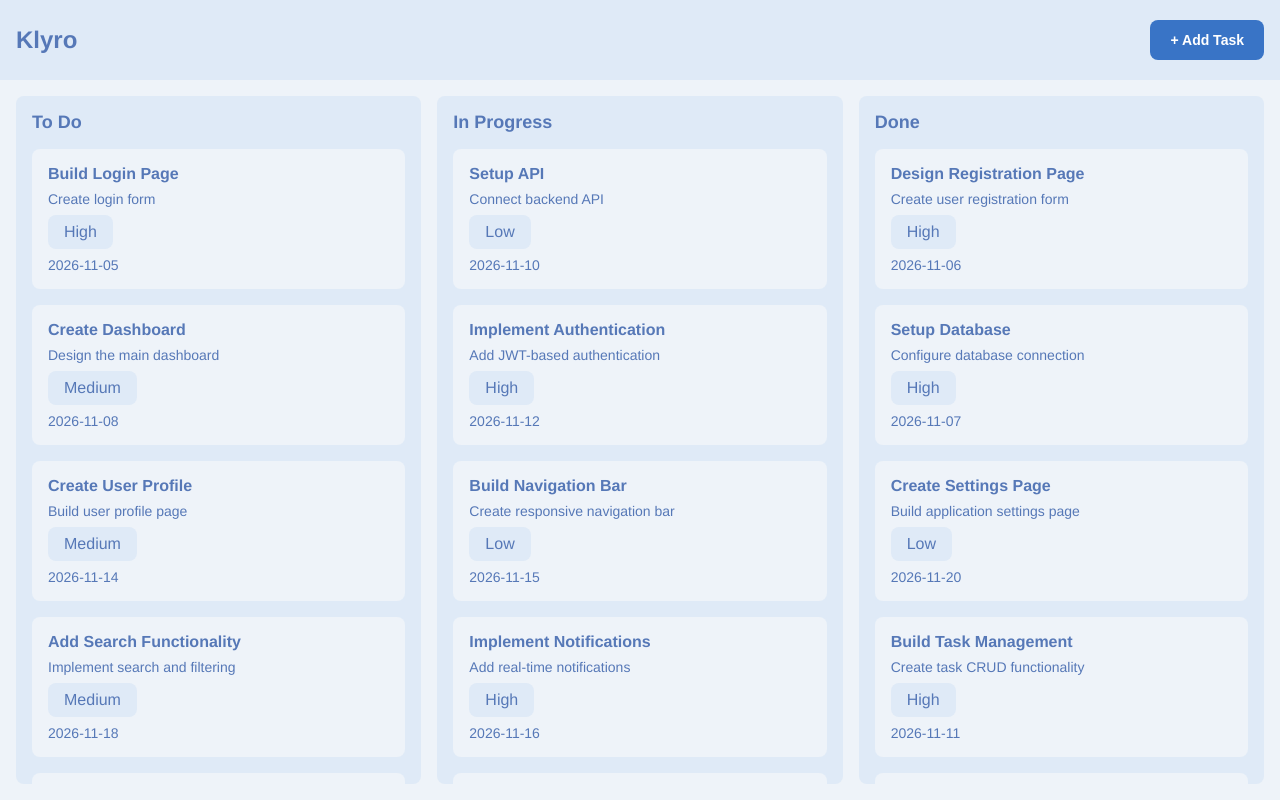
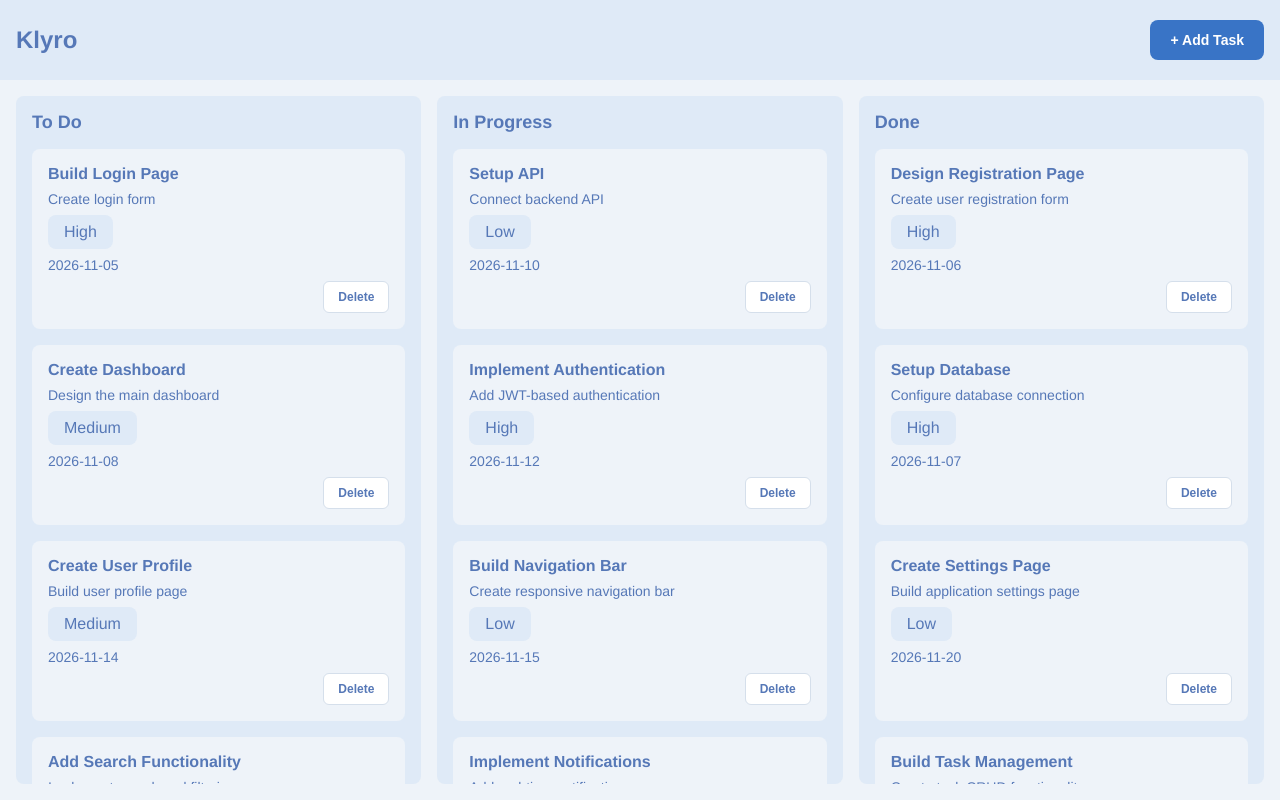
Before and after one commit to novix-vertex/SCS3-Klyro, a React (Vite) app: page / in a window 1280 px wide. Built offline with nearby package versions, Linux system fonts and the light colour scheme.

Commit message:
- delete task feature added

```diff
--- a/src/App.jsx
+++ b/src/App.jsx
@@ -6,7 +6,7 @@ import useModal from "./hooks/useModel";
 
 const App = () => {
   const { isModalOpen, openModal, closeModal } = useModal();
-  const { tasks, addTask } = useTasks();
+  const { tasks, addTask, deleteTask } = useTasks();
 
   const handleAddTask = (formData) => {
     addTask(formData);
@@ -16,7 +16,10 @@ const App = () => {
   return (
     <div>
       <Header onAddTask={openModal} />
-      <Board tasks={tasks} />
+      <Board
+        tasks={tasks}
+        onDeleteTask={deleteTask}
+      />
       <TaskModal
         isModalOpen={isModalOpen}
         onModalClose={closeModal}
--- a/src/components/Board.jsx
+++ b/src/components/Board.jsx
@@ -1,6 +1,6 @@
 import TaskCard from "./TaskCard"
 
-const Board = ({ tasks }) => {
+const Board = ({ tasks, onDeleteTask }) => {
     return (
         <main>
             <div className="board">
@@ -9,7 +9,7 @@ const Board = ({ tasks }) => {
                     {
                         tasks
                             .filter((task) => task.status === "todo")
-                            .map((task) => <TaskCard key={task.id} task={task} />)
+                            .map((task) => <TaskCard key={task.id} task={task} onDeleteTask={onDeleteTask} />)
                     }
                 </section>
                 <section className="board-column">
@@ -17,7 +17,7 @@ const Board = ({ tasks }) => {
                     {
                         tasks
                             .filter((task) => task.status === "ongoing")
-                            .map((task) => <TaskCard key={task.id} task={task} />)
+                            .map((task) => <TaskCard key={task.id} task={task} onDeleteTask={onDeleteTask} />)
                     }
                 </section>
                 <section className="board-column">
@@ -25,7 +25,7 @@ const Board = ({ tasks }) => {
                     {
                         tasks
                             .filter((task) => task.status === "completed")
-                            .map((task) => <TaskCard key={task.id} task={task} />)
+                            .map((task) => <TaskCard key={task.id} task={task} onDeleteTask={onDeleteTask} />)
                     }
                 </section>
             </div>
--- a/src/components/TaskCard.jsx
+++ b/src/components/TaskCard.jsx
@@ -1,10 +1,13 @@
-const TaskCard = ({ task }) => {
+const TaskCard = ({ task, onDeleteTask }) => {
     return (
         <div className="task-card">
             <h3>{task.title}</h3>
             <p>{task.description}</p>
             <span>{task.priority}</span>
             <p>{task.dueDate}</p>
+            <button onClick={() => onDeleteTask(task.id)}>
+                Delete
+            </button>
         </div>
     )
 }
--- a/src/hooks/useTasks.js
+++ b/src/hooks/useTasks.js
@@ -174,9 +174,14 @@ const useTasks = () => {
         setTasks((prevTasks) => [...prevTasks, newTask]);
     };
 
+    const deleteTask = (taskId) => {
+        setTasks((prevTasks) => prevTasks.filter((task) => task.id !== taskId))
+    }
+
     return {
         tasks,
-        addTask
+        addTask,
+        deleteTask
     };
 };
 
--- a/src/index.css
+++ b/src/index.css
@@ -109,6 +109,22 @@ header button:hover {
   border-radius: 0.5rem;
 }
 
+.task-card button {
+  align-self: flex-end;
+  padding: 0.5rem 0.875rem;
+  border: 1px solid var(--color-border);
+  border-radius: 0.375rem;
+  background-color: white;
+  color: var(--color-text);
+  font-size: 0.75rem;
+  font-weight: 600;
+  cursor: pointer;
+}
+
+.task-card button:hover {
+  background-color: var(--color-header-background);
+}
+
 .modal-overlay {
   position: fixed;
   inset: 0;
```
